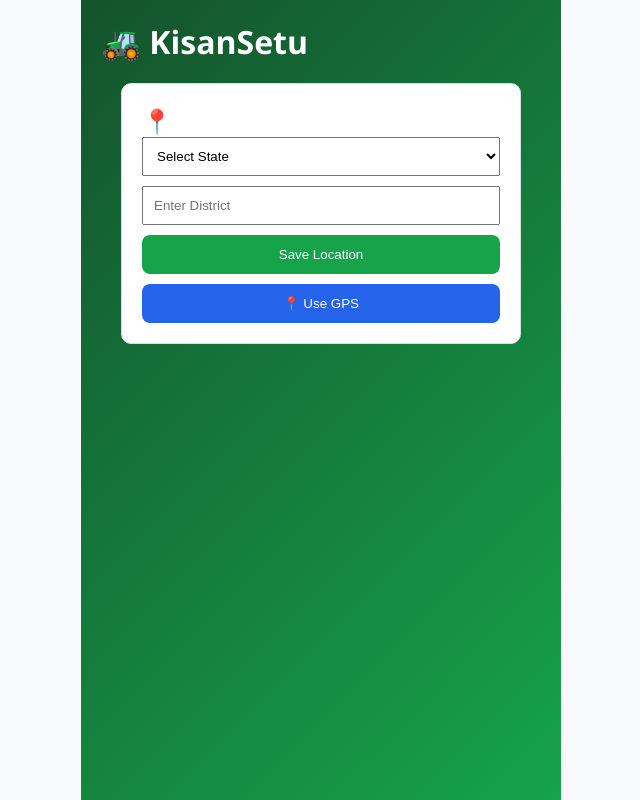
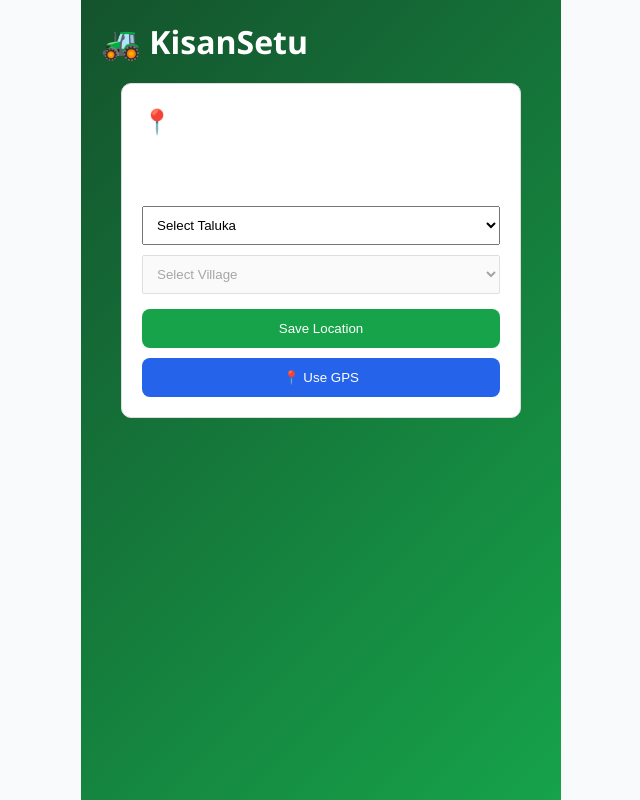
Before and after one commit to pankajkarmankar1-sys/Kisansetu2026, a Next.js app: page / in a window 1280 px wide. Shown: the whole page, without its empty margins (319-959 px from the left). Built offline with nearby package versions, Linux system fonts and the light colour scheme.

Commit message:
Refactor LocationSelector to use taluka and village

```diff
--- a/components/maps/LocationSelector.jsx
+++ b/components/maps/LocationSelector.jsx
@@ -1,319 +1,165 @@
 // components/maps/LocationSelector.jsx
 
 import React, { useState } from "react";
+import chandrapur from "../../data/chandrapur";
 
+export default function LocationSelector({ onSelect }) {
+  const [taluka, setTaluka] = useState("");
+  const [village, setVillage] = useState("");
+  const [loading, setLoading] = useState(false);
 
-export default function LocationSelector({
+  const talukas = Object.keys(chandrapur.talukas);
 
-  onSelect
-
-}) {
-
-
-  const [state, setState] =
-    useState("");
-
-  const [district, setDistrict] =
-    useState("");
-
-  const [loading, setLoading] =
-    useState(false);
-
-
-
-  const states = [
-
-    "Maharashtra",
-
-    "Madhya Pradesh",
-
-    "Uttar Pradesh",
-
-    "Bihar",
-
-    "Rajasthan",
-
-    "Gujarat",
-
-    "Karnataka",
-
-    "Tamil Nadu",
-
-    "West Bengal",
-
-    "Delhi",
-
-  ];
-
-
-
+  const villages =
+    taluka && chandrapur.talukas[taluka]
+      ? chandrapur.talukas[taluka]
+      : [];
 
   function saveLocation(data) {
-
     localStorage.setItem(
       "location",
       JSON.stringify(data)
     );
 
+    if (onSelect) {
+      onSelect(data);
+    }
+  }
 
-    if(onSelect){
-
-      onSelect(data);
-
+  function handleSave() {
+    if (!taluka || !village) {
+      alert("Taluka aur Village select kare.");
+      return;
     }
 
+    saveLocation({
+      state: chandrapur.state,
+      district: chandrapur.district,
+      taluka,
+      village,
+    });
   }
-
-
-
-
-
-  function handleSave(){
-
-    if(!state || !district){
-
-      alert(
-        "State और District select करें"
-      );
-
+    function useCurrentLocation() {
+    if (!navigator.geolocation) {
+      alert("GPS available nahi hai.");
       return;
-
     }
-
-
-    saveLocation({
-
-      state,
-
-      district,
-
-    });
-
-  }
-
-
-
-
-
-  function useCurrentLocation(){
-
-
-    if(!navigator.geolocation){
-
-      alert(
-        "GPS available नहीं है"
-      );
-
-      return;
-
-    }
-
 
     setLoading(true);
 
-
     navigator.geolocation.getCurrentPosition(
-
-      (position)=>{
-
-
-        const data = {
-
-          latitude:
-          position.coords.latitude,
-
-          longitude:
-          position.coords.longitude,
-
-        };
-
-
-        saveLocation(data);
-
+      (position) => {
+        saveLocation({
+          state: chandrapur.state,
+          district: chandrapur.district,
+          latitude: position.coords.latitude,
+          longitude: position.coords.longitude,
+        });
 
         setLoading(false);
-
-
       },
-
-
-      ()=>{
-
-        alert(
-          "Location permission denied"
-        );
-
+      () => {
+        alert("Location permission denied.");
         setLoading(false);
-
+      },
+      {
+        enableHighAccuracy: true,
+        timeout: 10000,
       }
-
     );
-
   }
 
+  return (
+    <div
+      style={{
+        maxWidth: 400,
+        margin: "20px auto",
+        padding: 20,
+        border: "1px solid #ddd",
+        borderRadius: 10,
+        background: "#fff",
+      }}
+    >
+      <h2>📍 Select Farm Location</h2>
 
+      <div style={{ marginBottom: 10 }}>
+        <strong>State:</strong> {chandrapur.state}
+      </div>
 
-
-
-  return (
-
-    <div
-
-      style={{
-
-        maxWidth:400,
-
-        margin:"20px auto",
-
-        padding:20,
-
-        border:"1px solid #ddd",
-
-        borderRadius:10,
-
-        background:"#fff",
-
-      }}
-
-    >
-
-      <h2>
-        📍 Select Farm Location
-      </h2>
-
-
+      <div style={{ marginBottom: 15 }}>
+        <strong>District:</strong> {chandrapur.district}
+      </div>
 
       <select
+        value={taluka}
+        onChange={(e) => {
+          setTaluka(e.target.value);
+          setVillage("");
+        }}
+        style={{
+          width: "100%",
+          padding: 10,
+          marginBottom: 10,
+        }}
+      >
+        <option value="">Select Taluka</option>
 
-        value={state}
+        {talukas.map((item) => (
+          <option key={item} value={item}>
+            {item}
+          </option>
+        ))}
+      </select>
+            <select
+        value={village}
+        onChange={(e) => setVillage(e.target.value)}
+        disabled={!taluka}
+        style={{
+          width: "100%",
+          padding: 10,
+          marginBottom: 15,
+        }}
+      >
+        <option value="">Select Village</option>
 
-        onChange={
-          e=>setState(e.target.value)
-        }
-
-        style={{
-
-          width:"100%",
-
-          padding:10,
-
-          marginBottom:10,
-
-        }}
-
-      >
-
-        <option value="">
-          Select State
-        </option>
-
-
-        {
-          states.map((s)=>(
-
-            <option
-              key={s}
-              value={s}
-            >
-              {s}
-            </option>
-
-          ))
-        }
-
-
+        {villages.map((item) => (
+          <option key={item} value={item}>
+            {item}
+          </option>
+        ))}
       </select>
 
-
-
-
-      <input
-
-        value={district}
-
-        onChange={
-          e=>setDistrict(e.target.value)
-        }
-
-        placeholder="Enter District"
-
+      <button
+        onClick={handleSave}
         style={{
-
-          width:"100%",
-
-          padding:10,
-
-          marginBottom:10,
-
+          width: "100%",
+          padding: 12,
+          background: "#16a34a",
+          color: "#fff",
+          border: "none",
+          borderRadius: 8,
+          cursor: "pointer",
+          marginBottom: 10,
         }}
-
-      />
-
-
-
+      >
+        Save Location
+      </button>
 
       <button
-
-        onClick={handleSave}
-
+        onClick={useCurrentLocation}
+        disabled={loading}
         style={{
-
-          width:"100%",
-
-          padding:12,
-
-          background:"#16a34a",
-
-          color:"#fff",
-
-          border:"none",
-
-          borderRadius:8,
-
+          width: "100%",
+          padding: 12,
+          background: "#2563eb",
+          color: "#fff",
+          border: "none",
+          borderRadius: 8,
+          cursor: "pointer",
         }}
-
       >
-
-        Save Location
-
+        {loading ? "Getting GPS..." : "📍 Use GPS"}
       </button>
-
-
-
-
-      <button
-
-        onClick={useCurrentLocation}
-
-        disabled={loading}
-
-        style={{
-
-          width:"100%",
-
-          padding:12,
-
-          marginTop:10,
-
-          background:"#2563eb",
-
-          color:"#fff",
-
-          border:"none",
-
-          borderRadius:8,
-
-        }}
-
-      >
-
-        {loading ? "Getting GPS..." : "📍 Use GPS"}
-
-      </button>
-
-
     </div>
-
   );
-
 }
```
